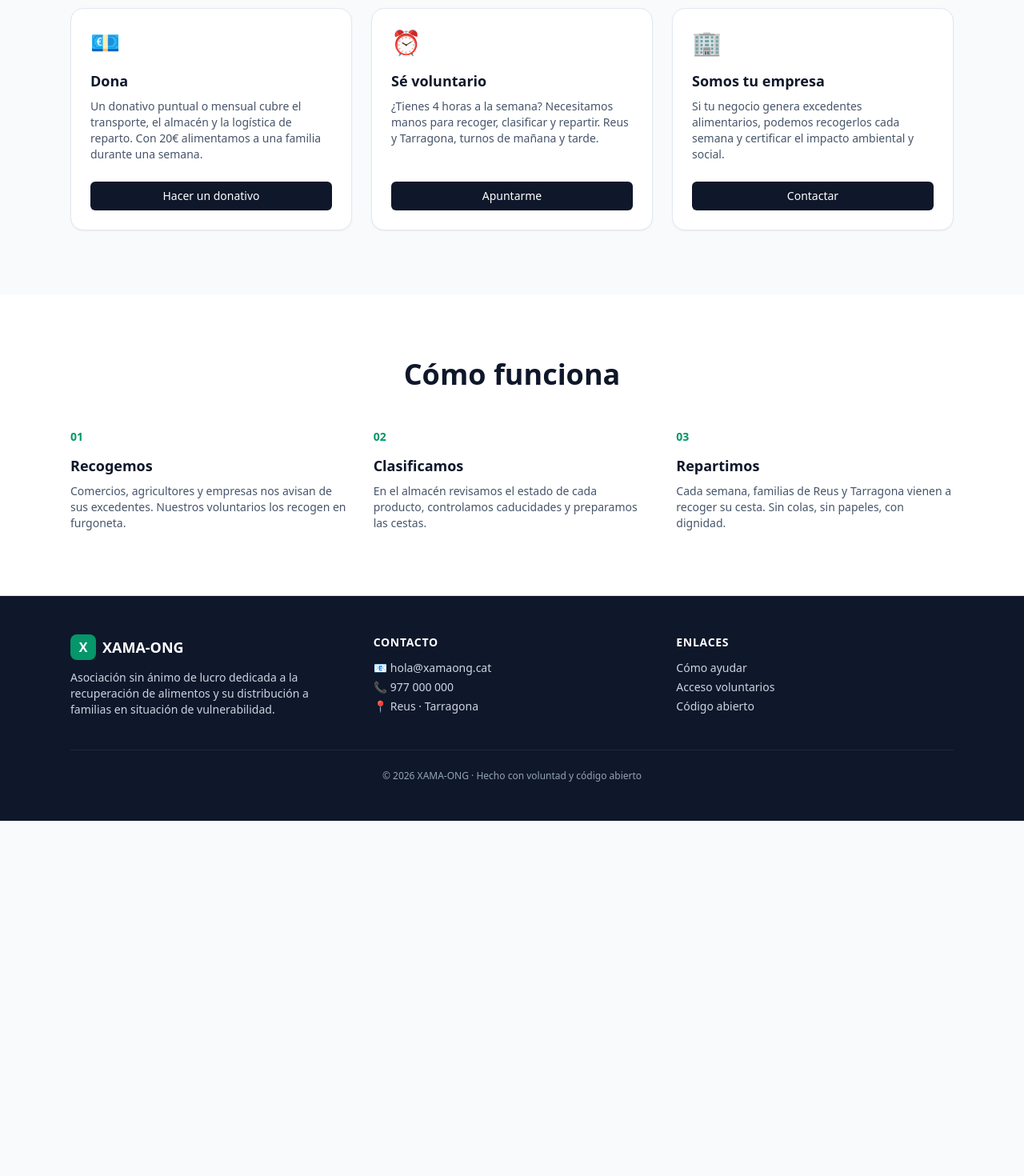
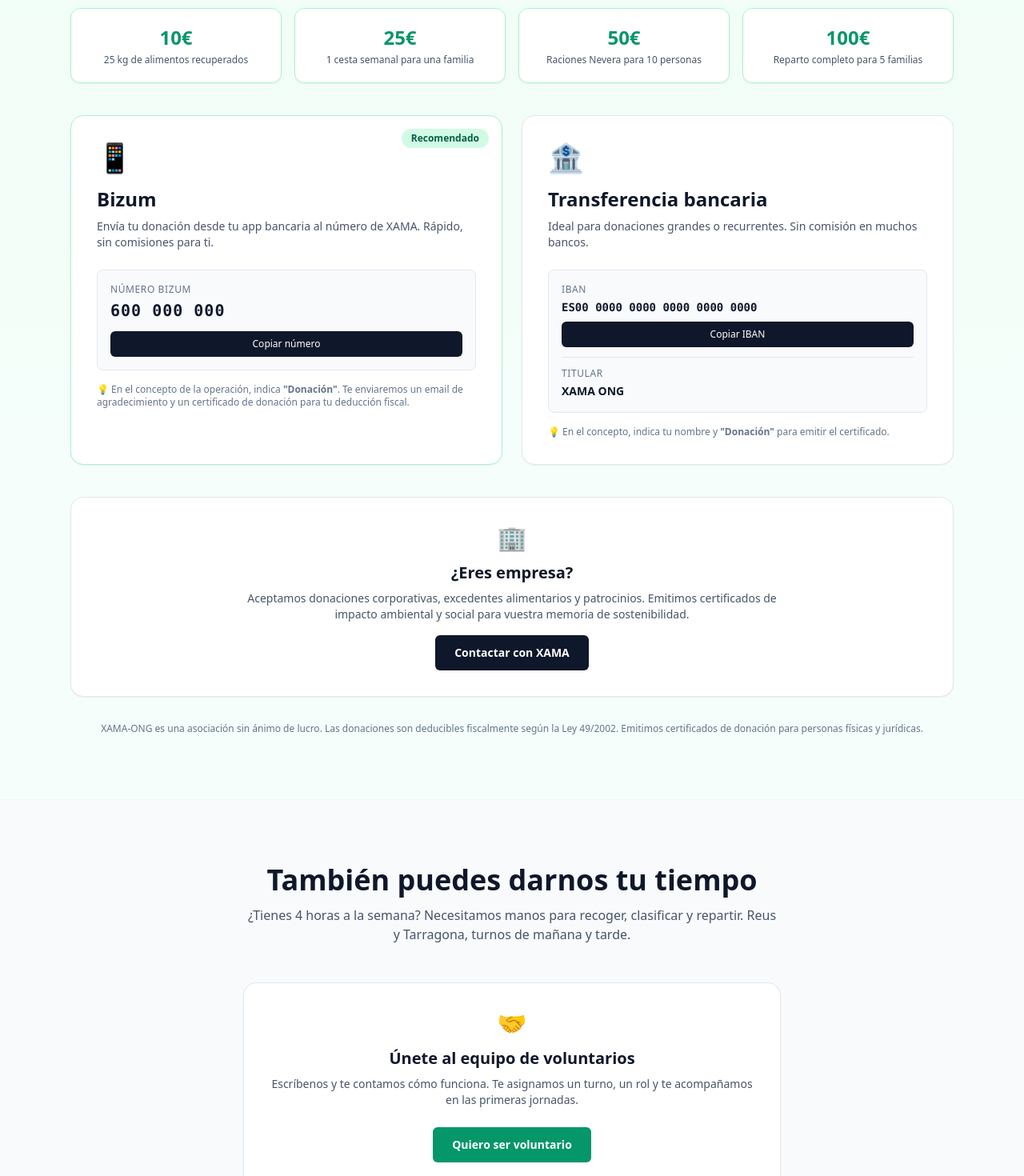
Before and after one commit to urukaisk-maker/xama-ong-platform, a Next.js app in the folder frontend/: page /public in a window 1280 px wide. Shown: the part 1120-2590 px from the top of the page at 80% size. Before the commit the page ends 2146 px from the top, so only its background shows below. Built offline with nearby package versions, Linux system fonts and the light colour scheme; no server answers.

Commit message:
feat(public): sección de donación con Bizum + transferencia + impacto por importe

```diff
--- a/frontend/src/app/public/page.tsx
+++ b/frontend/src/app/public/page.tsx
@@ -16,6 +16,15 @@ type Stats = {
   tarragona_families: number;
 };
 
+// ─── Configuración editable ───
+const DONATION_CONFIG = {
+  bizumPhone: "600 000 000", // ← CAMBIAR por el número real de XAMA
+  iban: "ES00 0000 0000 0000 0000 0000", // ← CAMBIAR por el IBAN real
+  ibanHolder: "XAMA ONG",
+  email: "hola@xamaong.cat",
+  bankName: "CaixaBank",
+};
+
 export default function PublicPage() {
   const [stats, setStats] = useState<Stats | null>(null);
 
@@ -30,15 +39,21 @@ export default function PublicPage() {
   return (
     <main className="min-h-screen bg-gradient-to-b from-emerald-50 via-white to-white">
       {/* ─── Nav ─── */}
-      <nav className="border-b border-emerald-100 bg-white/80 backdrop-blur sticky top-0 z-10">
+      <nav className="sticky top-0 z-10 border-b border-emerald-100 bg-white/80 backdrop-blur">
         <div className="mx-auto flex max-w-6xl items-center justify-between px-6 py-4">
           <div className="flex items-center gap-2">
-            <div className="flex h-8 w-8 items-center justify-center rounded-lg bg-emerald-600 text-white font-bold">
+            <div className="flex h-8 w-8 items-center justify-center rounded-lg bg-emerald-600 font-bold text-white">
               X
             </div>
             <span className="text-lg font-bold text-slate-900">XAMA-ONG</span>
           </div>
           <div className="flex items-center gap-3">
+            <a
+              href="#donar"
+              className="hidden rounded-md bg-emerald-600 px-4 py-2 text-sm font-semibold text-white hover:bg-emerald-700 md:inline-block"
+            >
+              Donar
+            </a>
             <Link
               href="/login"
               className="rounded-md border border-slate-300 px-4 py-2 text-sm font-medium text-slate-700 hover:bg-slate-50"
@@ -66,17 +81,17 @@ export default function PublicPage() {
 
         <div className="mt-8 flex flex-wrap items-center justify-center gap-3">
           <a
-            href="#ayudar"
+            href="#donar"
             className="rounded-md bg-emerald-600 px-6 py-3 text-sm font-semibold text-white shadow-sm hover:bg-emerald-700"
           >
-            Quiero ayudar
+            Quiero donar
           </a>
-          <Link
-            href="/login"
+          <a
+            href="#voluntariado"
             className="rounded-md border border-slate-300 bg-white px-6 py-3 text-sm font-semibold text-slate-700 hover:bg-slate-50"
           >
-            Acceso voluntarios
-          </Link>
+            Ser voluntario
+          </a>
         </div>
       </section>
 
@@ -156,41 +171,176 @@ export default function PublicPage() {
         )}
       </section>
 
-      {/* ─── Cómo ayudar ─── */}
-      <section id="ayudar" className="border-t border-slate-100 bg-slate-50">
+      {/* ═══════════════════════════════════════════ */}
+      {/* ─── DONAR ─── */}
+      {/* ═══════════════════════════════════════════ */}
+      <section id="donar" className="border-t border-emerald-100 bg-emerald-50/50">
         <div className="mx-auto max-w-6xl px-6 py-20">
           <div className="mb-12 text-center">
             <h2 className="text-3xl font-bold text-slate-900 md:text-4xl">
-              Tres formas de cambiar las cosas
+              Tu donativo, en comida
             </h2>
             <p className="mx-auto mt-3 max-w-2xl text-slate-600">
-              Cada gesto, cada hora, cada donativo se convierte en comida
-              sobre la mesa de una familia.
+              Cada euro se convierte en alimentos rescatados y puestos sobre
+              la mesa de una familia. Sin intermediarios, sin gastos
+              innecesarios.
             </p>
           </div>
 
-          <div className="grid grid-cols-1 gap-6 md:grid-cols-3">
-            <HelpCard
-              icon="💶"
-              title="Dona"
-              desc="Un donativo puntual o mensual cubre el transporte, el almacén y la logística de reparto. Con 20€ alimentamos a una familia durante una semana."
-              cta="Hacer un donativo"
-              href="#donar"
+          {/* Importes sugeridos */}
+          <div className="mb-10 grid grid-cols-2 gap-4 md:grid-cols-4">
+            <ImpactCard amount="10€" desc="25 kg de alimentos recuperados" />
+            <ImpactCard amount="25€" desc="1 cesta semanal para una familia" />
+            <ImpactCard
+              amount="50€"
+              desc="Raciones Nevera para 10 personas"
             />
-            <HelpCard
-              icon="⏰"
-              title="Sé voluntario"
-              desc="¿Tienes 4 horas a la semana? Necesitamos manos para recoger, clasificar y repartir. Reus y Tarragona, turnos de mañana y tarde."
-              cta="Apuntarme"
-              href="#voluntariado"
+            <ImpactCard
+              amount="100€"
+              desc="Reparto completo para 5 familias"
             />
-            <HelpCard
-              icon="🏢"
-              title="Somos tu empresa"
-              desc="Si tu negocio genera excedentes alimentarios, podemos recogerlos cada semana y certificar el impacto ambiental y social."
-              cta="Contactar"
-              href="mailto:hola@xamaong.cat"
-            />
+          </div>
+
+          {/* Métodos de donación */}
+          <div className="grid grid-cols-1 gap-6 md:grid-cols-2">
+            {/* Bizum */}
+            <div className="relative overflow-hidden rounded-2xl border border-emerald-200 bg-white p-8 shadow-sm">
+              <div className="absolute right-4 top-4 rounded-full bg-emerald-100 px-3 py-1 text-xs font-semibold text-emerald-800">
+                Recomendado
+              </div>
+              <div className="mb-4 text-4xl">📱</div>
+              <h3 className="mb-2 text-2xl font-bold text-slate-900">
+                Bizum
+              </h3>
+              <p className="mb-6 text-sm text-slate-600">
+                Envía tu donación desde tu app bancaria al número de XAMA.
+                Rápido, sin comisiones para ti.
+              </p>
+
+              <div className="rounded-lg border border-slate-200 bg-slate-50 p-4">
+                <div className="mb-1 text-xs font-medium uppercase tracking-wider text-slate-500">
+                  Número Bizum
+                </div>
+                <div className="mb-3 font-mono text-xl font-bold tracking-wider text-slate-900">
+                  {DONATION_CONFIG.bizumPhone}
+                </div>
+                <CopyButton
+                  value={DONATION_CONFIG.bizumPhone}
+                  label="Copiar número"
+                />
+              </div>
+
+              <p className="mt-4 text-xs text-slate-500">
+                💡 En el concepto de la operación, indica{" "}
+                <b>&quot;Donación&quot;</b>. Te enviaremos un email de
+                agradecimiento y un certificado de donación para tu
+                deducción fiscal.
+              </p>
+            </div>
+
+            {/* Transferencia */}
+            <div className="rounded-2xl border border-slate-200 bg-white p-8 shadow-sm">
+              <div className="mb-4 text-4xl">🏦</div>
+              <h3 className="mb-2 text-2xl font-bold text-slate-900">
+                Transferencia bancaria
+              </h3>
+              <p className="mb-6 text-sm text-slate-600">
+                Ideal para donaciones grandes o recurrentes. Sin comisión en
+                muchos bancos.
+              </p>
+
+              <div className="space-y-3 rounded-lg border border-slate-200 bg-slate-50 p-4">
+                <div>
+                  <div className="mb-1 text-xs font-medium uppercase tracking-wider text-slate-500">
+                    IBAN
+                  </div>
+                  <div className="mb-2 break-all font-mono text-sm font-semibold text-slate-900">
+                    {DONATION_CONFIG.iban}
+                  </div>
+                  <CopyButton
+                    value={DONATION_CONFIG.iban}
+                    label="Copiar IBAN"
+                  />
+                </div>
+                <div className="border-t border-slate-200 pt-3">
+                  <div className="mb-1 text-xs font-medium uppercase tracking-wider text-slate-500">
+                    Titular
+                  </div>
+                  <div className="text-sm font-semibold text-slate-900">
+                    {DONATION_CONFIG.ibanHolder}
+                  </div>
+                </div>
+              </div>
+
+              <p className="mt-4 text-xs text-slate-500">
+                💡 En el concepto, indica tu nombre y{" "}
+                <b>&quot;Donación&quot;</b> para emitir el certificado.
+              </p>
+            </div>
+          </div>
+
+          {/* Empresas / mecenazgo */}
+          <div className="mt-10 rounded-2xl border border-slate-200 bg-white p-8 text-center shadow-sm">
+            <div className="mb-3 text-3xl">🏢</div>
+            <h3 className="mb-2 text-xl font-bold text-slate-900">
+              ¿Eres empresa?
+            </h3>
+            <p className="mx-auto mb-4 max-w-2xl text-sm text-slate-600">
+              Aceptamos donaciones corporativas, excedentes alimentarios y
+              patrocinios. Emitimos certificados de impacto ambiental y
+              social para vuestra memoria de sostenibilidad.
+            </p>
+            <a
+              href={`mailto:${DONATION_CONFIG.email}`}
+              className="inline-block rounded-md bg-slate-900 px-6 py-3 text-sm font-semibold text-white hover:bg-slate-700"
+            >
+              Contactar con XAMA
+            </a>
+          </div>
+
+          {/* Nota fiscal */}
+          <p className="mt-8 text-center text-xs text-slate-500">
+            XAMA-ONG es una asociación sin ánimo de lucro. Las donaciones son
+            deducibles fiscalmente según la Ley 49/2002. Emitimos certificados
+            de donación para personas físicas y jurídicas.
+          </p>
+        </div>
+      </section>
+
+      {/* ─── VOLUNTARIADO ─── */}
+      <section
+        id="voluntariado"
+        className="border-t border-slate-100 bg-slate-50"
+      >
+        <div className="mx-auto max-w-6xl px-6 py-20">
+          <div className="mb-12 text-center">
+            <h2 className="text-3xl font-bold text-slate-900 md:text-4xl">
+              También puedes darnos tu tiempo
+            </h2>
+            <p className="mx-auto mt-3 max-w-2xl text-slate-600">
+              ¿Tienes 4 horas a la semana? Necesitamos manos para recoger,
+              clasificar y repartir. Reus y Tarragona, turnos de mañana y
+              tarde.
+            </p>
+          </div>
+
+          <div className="mx-auto max-w-2xl">
+            <div className="rounded-2xl border border-slate-200 bg-white p-8 text-center shadow-sm">
+              <div className="mb-3 text-3xl">🤝</div>
+              <h3 className="mb-2 text-xl font-bold text-slate-900">
+                Únete al equipo de voluntarios
+              </h3>
+              <p className="mb-6 text-sm text-slate-600">
+                Escríbenos y te contamos cómo funciona. Te asignamos un turno,
+                un rol y te acompañamos en las primeras jornadas.
+              </p>
+              <a
+                href={`mailto:${DONATION_CONFIG.email}?subject=Quiero%20ser%20voluntario%2Fa%20en%20XAMA`}
+                className="inline-block rounded-md bg-emerald-600 px-6 py-3 text-sm font-semibold text-white hover:bg-emerald-700"
+              >
+                Quiero ser voluntario
+              </a>
+            </div>
           </div>
         </div>
       </section>
@@ -225,7 +375,7 @@ export default function PublicPage() {
           <div className="grid grid-cols-1 gap-8 md:grid-cols-3">
             <div>
               <div className="mb-3 flex items-center gap-2">
-                <div className="flex h-8 w-8 items-center justify-center rounded-lg bg-emerald-600 text-white font-bold">
+                <div className="flex h-8 w-8 items-center justify-center rounded-lg bg-emerald-600 font-bold text-white">
                   X
                 </div>
                 <span className="text-lg font-bold text-white">XAMA-ONG</span>
@@ -241,8 +391,8 @@ export default function PublicPage() {
                 Contacto
               </h3>
               <ul className="space-y-1 text-sm">
-                <li>📧 hola@xamaong.cat</li>
-                <li>📞 977 000 000</li>
+                <li>📧 {DONATION_CONFIG.email}</li>
+                <li>📱 Bizum: {DONATION_CONFIG.bizumPhone}</li>
                 <li>📍 Reus · Tarragona</li>
               </ul>
             </div>
@@ -252,8 +402,13 @@ export default function PublicPage() {
               </h3>
               <ul className="space-y-1 text-sm">
                 <li>
-                  <a href="#ayudar" className="hover:text-white">
-                    Cómo ayudar
+                  <a href="#donar" className="hover:text-white">
+                    Donar
+                  </a>
+                </li>
+                <li>
+                  <a href="#voluntariado" className="hover:text-white">
+                    Voluntariado
                   </a>
                 </li>
                 <li>
@@ -275,14 +430,16 @@ export default function PublicPage() {
             </div>
           </div>
           <div className="mt-10 border-t border-slate-800 pt-6 text-center text-xs text-slate-400">
-            © {new Date().getFullYear()} XAMA-ONG · Hecho con voluntad y código
-            abierto
+            © {new Date().getFullYear()} XAMA-ONG · Hecho con voluntad y
+            código abierto
           </div>
         </div>
       </footer>
     </main>
   );
 }
+
+/* ─── Componentes ─── */
 
 function StatCard({
   icon,
@@ -316,31 +473,43 @@ function StatCard({
   );
 }
 
-function HelpCard({
-  icon,
-  title,
-  desc,
-  cta,
-  href,
-}: {
-  icon: string;
-  title: string;
-  desc: string;
-  cta: string;
-  href: string;
-}) {
+function ImpactCard({ amount, desc }: { amount: string; desc: string }) {
   return (
-    <div className="flex flex-col rounded-2xl border border-slate-200 bg-white p-6 shadow-sm transition hover:shadow-md">
-      <div className="mb-4 text-3xl">{icon}</div>
-      <h3 className="mb-2 text-lg font-bold text-slate-900">{title}</h3>
-      <p className="mb-6 flex-1 text-sm text-slate-600">{desc}</p>
-      <a
-        href={href}
-        className="inline-block rounded-md bg-slate-900 px-4 py-2 text-center text-sm font-medium text-white hover:bg-slate-700"
-      >
-        {cta}
-      </a>
+    <div className="rounded-xl border border-emerald-200 bg-white p-5 text-center shadow-sm">
+      <div className="mb-1 text-2xl font-bold text-emerald-600">{amount}</div>
+      <div className="text-xs text-slate-600">{desc}</div>
     </div>
+  );
+}
+
+function CopyButton({ value, label }: { value: string; label: string }) {
+  const [copied, setCopied] = useState(false);
+
+  const copy = async () => {
+    try {
+      await navigator.clipboard.writeText(value);
+      setCopied(true);
+      setTimeout(() => setCopied(false), 2000);
+    } catch {
+      // Fallback
+      const ta = document.createElement("textarea");
+      ta.value = value;
+      document.body.appendChild(ta);
+      ta.select();
+      document.execCommand("copy");
+      document.body.removeChild(ta);
+      setCopied(true);
+      setTimeout(() => setCopied(false), 2000);
+    }
+  };
+
+  return (
+    <button
+      onClick={copy}
+      className="w-full rounded-md bg-slate-900 px-3 py-2 text-xs font-medium text-white hover:bg-slate-700"
+    >
+      {copied ? "✓ Copiado" : label}
+    </button>
   );
 }
 
```
